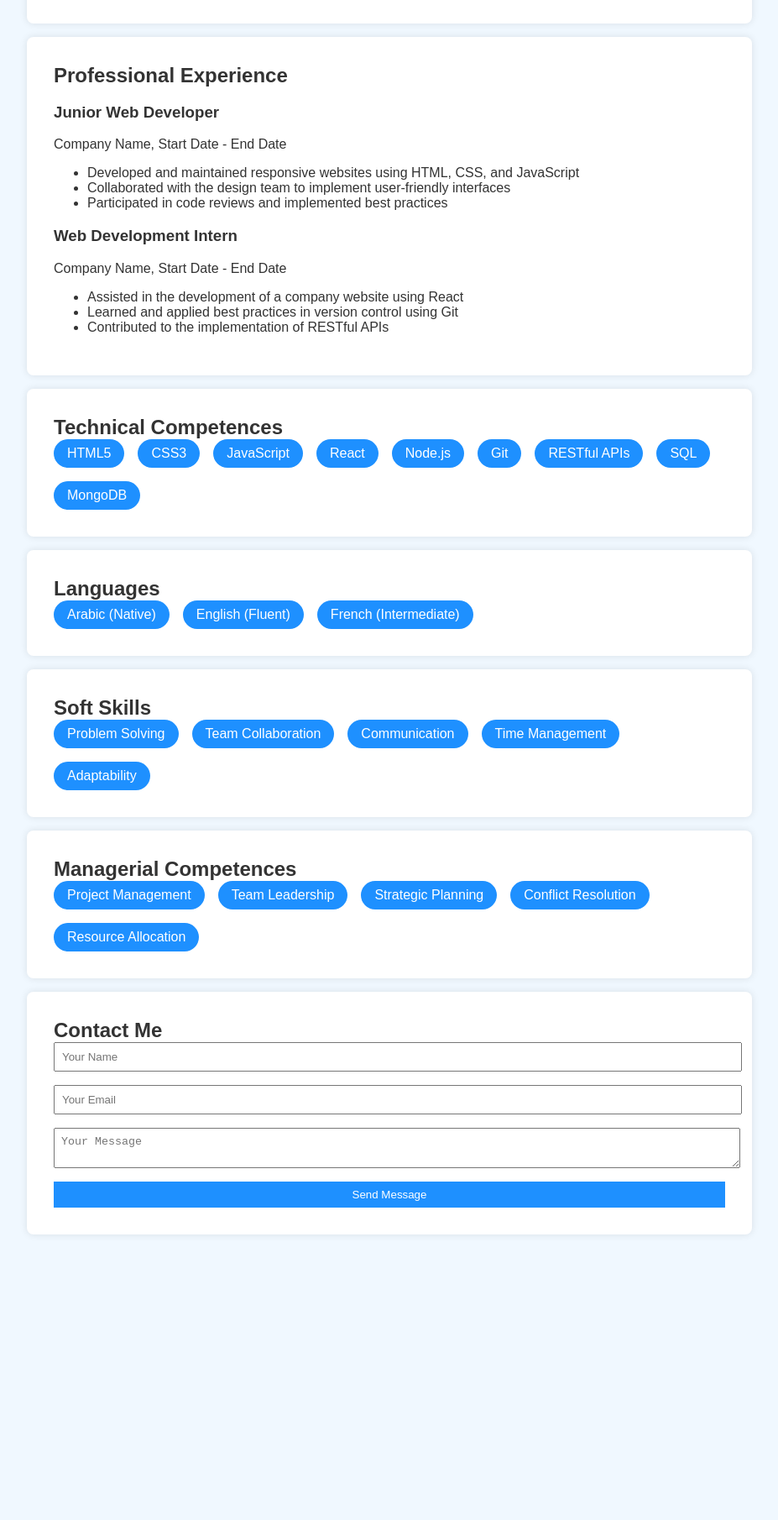
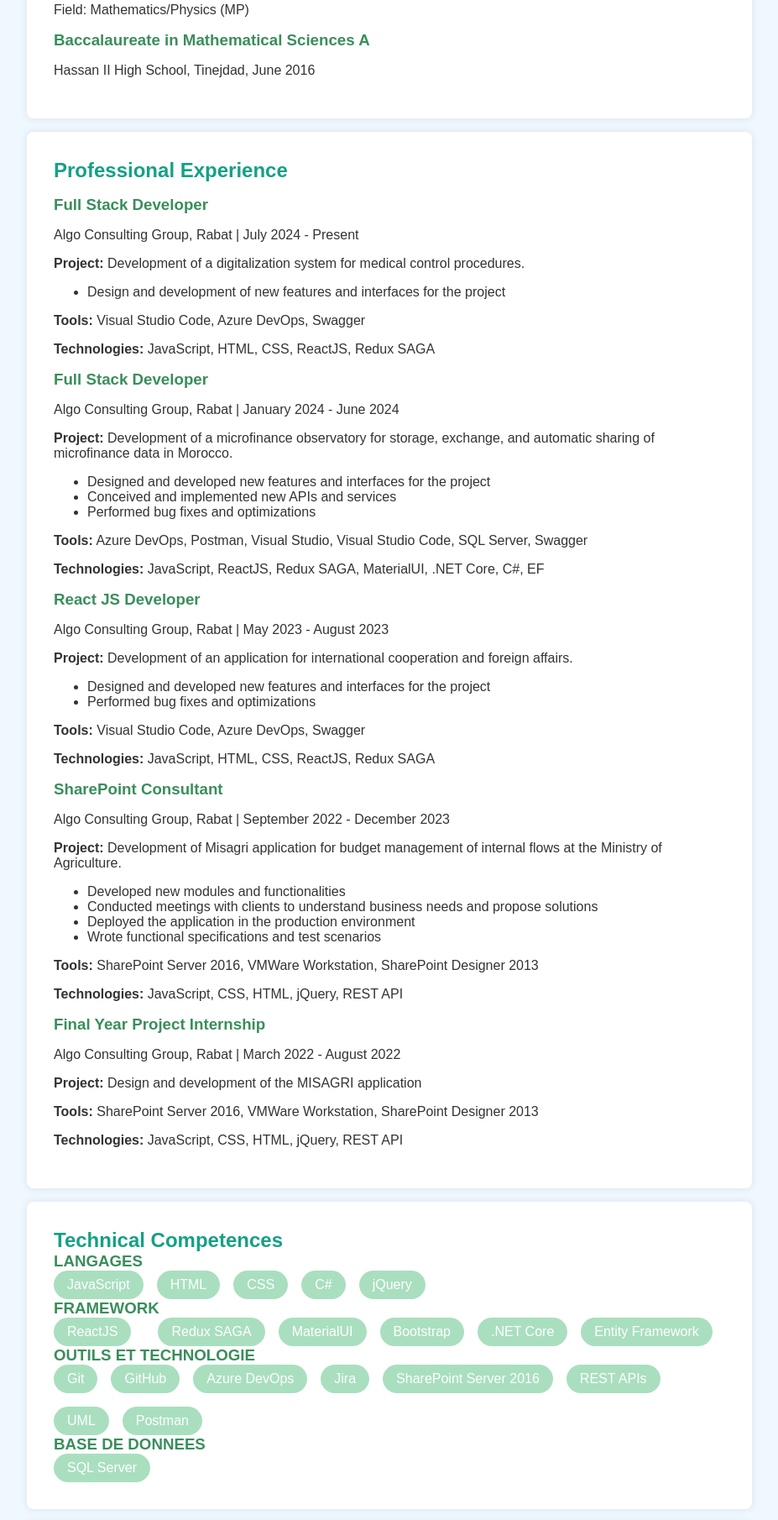
Before and after one commit to bourki1998/BourkiHafida, a plain HTML site: page index.html in a window 1280 px wide. Shown: the part 908-2718 px from the top of the page at 84% size, without its empty margins (176-1103 px from the left). Before the commit the page ends 2394 px from the top, so only its background shows below. Drawn offline with Linux system fonts and the light colour scheme.

Commit message:
second portfolio

```diff
--- a/index.html
+++ b/index.html
@@ -15,26 +15,35 @@
         }
 
         header {
-            background-color: #1e90ff;
+            background-color: #40d17c ;
             color: white;
             text-align: center;
             padding: 2rem 0;
         }
+       h3{
+            margin: 0;
+            color: #398e5b ;
 
-        h1,
+        }
+        h1{
+            margin: 0;
+            color: #333;
+
+        }
         h2 {
             margin: 0;
+             color: #16a085;
         }
 
         nav {
-            background-color: #4169e1;
+            background-color: #a9dfbf;
             padding: 0.5rem;
             position: sticky;
             top: 0;
         }
 
         nav a {
-            color: white;
+            color:#333;
             text-decoration: none;
             padding: 0.5rem 1rem;
         }
@@ -61,7 +70,7 @@
         .language,
         .soft-skill,
         .managerial-skill {
-            background-color: #1e90ff;
+            background-color:  #a9dfbf;
             color: white;
             padding: 0.5rem 1rem;
             border-radius: 20px;
@@ -84,7 +93,7 @@
         }
 
         button {
-            background-color: #1e90ff;
+            background-color: #a9dfbf;
             color: white;
             border: none;
             padding: 0.5rem 1rem;
@@ -96,7 +105,7 @@
 <body>
     <header>
         <h1>Hafida Bourki</h1>
-        <p>Web Developer</p>
+        <p>WEB development engineer(React Js, .NET)</p>
     </header>
     <nav>
         <a href="#about">About</a>
@@ -121,58 +130,132 @@
         <section id="personal-info">
             <h2>Personal Information</h2>
             <p><strong>Name:</strong> Hafida Bourki</p>
-            <p><strong>Email:</strong> hafida.bourki@example.com</p>
-            <p><strong>Location:</strong> Your City, Country</p>
+            <p><strong>Email:</strong> bourkihafida@gmail.com</p>
+            <p><strong>Location:</strong>Rabat</p>
             <p><strong>LinkedIn:</strong> <a
-                    href="https://www.linkedin.com/in/hafidabourki">linkedin.com/in/hafidabourki</a></p>
+                    href="https://www.linkedin.com/in/hafida-bourki-a612371a6/">linkedin.com/in/hafidabourki</a></p>
         </section>
 
         <section id="education">
             <h2>Education</h2>
             <div class="education-item">
-                <h3>Bachelor's Degree in Computer Science</h3>
-                <p>University Name, Graduation Year</p>
+                <h3>State Engineering Degree</h3>
+                <p>National School of Mines of Rabat (ENSMR), 2019 - 2022</p>
+                <p>Specialization: Information Systems Management</p>
             </div>
             <div class="education-item">
-                <h3>Web Development Bootcamp</h3>
-                <p>Bootcamp Name, Completion Year</p>
+                <h3>Preparatory Classes for Engineering Schools</h3>
+                <p>IBN Tahir High School, Errachidia, 2016 - 2019</p>
+                <p>Field: Mathematics/Physics (MP)</p>
+            </div>
+            <div class="education-item">
+                <h3>Baccalaureate in Mathematical Sciences A</h3>
+                <p>Hassan II High School, Tinejdad, June 2016</p>
             </div>
         </section>
 
         <section id="experience">
             <h2>Professional Experience</h2>
-            <div class="experience-item">
-                <h3>Junior Web Developer</h3>
-                <p>Company Name, Start Date - End Date</p>
+            <div class="experience-item"></div>
+                <h3>Full Stack Developer</h3>
+                <p>Algo Consulting Group, Rabat | July 2024 - Present</p>
+                <p><strong>Project:</strong> Development of a digitalization system for medical control procedures.</p>
                 <ul>
-                    <li>Developed and maintained responsive websites using HTML, CSS, and JavaScript</li>
-                    <li>Collaborated with the design team to implement user-friendly interfaces</li>
-                    <li>Participated in code reviews and implemented best practices</li>
+                    <li>Design and development of new features and interfaces for the project</li>
                 </ul>
+                <p><strong>Tools:</strong> Visual Studio Code, Azure DevOps, Swagger</p>
+                <p><strong>Technologies:</strong> JavaScript, HTML, CSS, ReactJS, Redux SAGA</p>
             </div>
             <div class="experience-item">
-                <h3>Web Development Intern</h3>
-                <p>Company Name, Start Date - End Date</p>
+                <h3>Full Stack Developer</h3>
+                <p>Algo Consulting Group, Rabat | January 2024 - June 2024</p>
+                <p><strong>Project:</strong> Development of a microfinance observatory for storage, exchange, and automatic sharing of
+                    microfinance data in Morocco.</p>
                 <ul>
-                    <li>Assisted in the development of a company website using React</li>
-                    <li>Learned and applied best practices in version control using Git</li>
-                    <li>Contributed to the implementation of RESTful APIs</li>
+                    <li>Designed and developed new features and interfaces for the project</li>
+                    <li>Conceived and implemented new APIs and services</li>
+                    <li>Performed bug fixes and optimizations</li>
                 </ul>
+                <p><strong>Tools:</strong> Azure DevOps, Postman, Visual Studio, Visual Studio Code, SQL Server, Swagger</p>
+                <p><strong>Technologies:</strong> JavaScript, ReactJS, Redux SAGA, MaterialUI, .NET Core, C#, EF</p>
+                </div>
+                <div class="experience-item">
+                    <h3>React JS Developer</h3>
+                    <p>Algo Consulting Group, Rabat | May 2023 - August 2023</p>
+                    <p><strong>Project:</strong> Development of an application for international cooperation and foreign affairs.</p>
+                    <ul>
+                        <li>Designed and developed new features and interfaces for the project</li>
+                        <li>Performed bug fixes and optimizations</li>
+                    </ul>
+                    <p><strong>Tools:</strong> Visual Studio Code, Azure DevOps, Swagger</p>
+                    <p><strong>Technologies:</strong> JavaScript, HTML, CSS, ReactJS, Redux SAGA</p>
+                </div>
+                <div class="experience-item">
+                    <h3>SharePoint Consultant</h3>
+                    <p>Algo Consulting Group, Rabat | September 2022 - December 2023</p>
+                    <p><strong>Project:</strong> Development of Misagri application for budget management of internal flows at the
+                        Ministry of Agriculture.</p>
+                    <ul>
+                        <li>Developed new modules and functionalities</li>
+                        <li>Conducted meetings with clients to understand business needs and propose solutions</li>
+                        <li>Deployed the application in the production environment</li>
+                        <li>Wrote functional specifications and test scenarios</li>
+                    </ul>
+                    <p><strong>Tools:</strong> SharePoint Server 2016, VMWare Workstation, SharePoint Designer 2013</p>
+                    <p><strong>Technologies:</strong> JavaScript, CSS, HTML, jQuery, REST API</p>
+                </div>
+                <div class="experience-item">
+                    <h3>Final Year Project Internship</h3>
+                    <p>Algo Consulting Group, Rabat | March 2022 - August 2022</p>
+                    <p><strong>Project:</strong> Design and development of the MISAGRI application</p>
+                    <p><strong>Tools:</strong> SharePoint Server 2016, VMWare Workstation, SharePoint Designer 2013</p>
+                    <p><strong>Technologies:</strong> JavaScript, CSS, HTML, jQuery, REST API</p>
+                </div>
             </div>
+
         </section>
 
         <section id="technical-competences">
             <h2>Technical Competences</h2>
-            <div class="skills">
-                <span class="skill">HTML5</span>
-                <span class="skill">CSS3</span>
-                <span class="skill">JavaScript</span>
-                <span class="skill">React</span>
-                <span class="skill">Node.js</span>
-                <span class="skill">Git</span>
-                <span class="skill">RESTful APIs</span>
-                <span class="skill">SQL</span>
-                <span class="skill">MongoDB</span>
+            <div class="tech-category"></div>
+                <h3>LANGAGES</h3>
+                <div class="skills">
+                    <span class="skill">JavaScript</span>
+                    <span class="skill">HTML</span>
+                    <span class="skill">CSS</span>
+                    <span class="skill">C#</span>
+                    <span class="skill">jQuery</span>
+                </div>
+            </div>
+            <div class="tech-category">
+                <h3>FRAMEWORK</h3>
+                <div class="skills">
+                    <span class="skill">ReactJS</span><br/>
+                    <span class="skill">Redux SAGA</span>
+                    <span class="skill">MaterialUI</span>
+                    <span class="skill">Bootstrap</span>
+                    <span class="skill">.NET Core</span>
+                    <span class="skill">Entity Framework</span>
+                </div>
+            </div>
+            <div class="tech-category">
+                <h3>OUTILS ET TECHNOLOGIE</h3>
+                <div class="skills">
+                    <span class="skill">Git</span>
+                    <span class="skill">GitHub</span>
+                    <span class="skill">Azure DevOps</span>
+                    <span class="skill">Jira</span>
+                    <span class="skill">SharePoint Server 2016</span>
+                    <span class="skill">REST APIs</span>
+                    <span class="skill">UML</span>
+                    <span class="skill">Postman</span>
+                </div>
+            </div>
+            <div class="tech-category">
+                <h3>BASE DE DONNEES</h3>
+                <div class="skills">
+                    <span class="skill">SQL Server</span>
+                </div>
             </div>
         </section>
 
```
